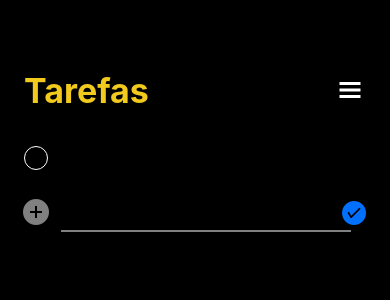
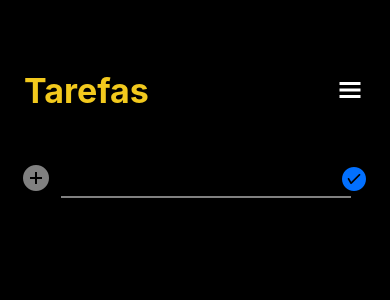
Before and after one commit to rayonefreire/todo, a React Native app: screen /Home in a window 390 px wide. Shown: the top 300 px of the page. Built offline with nearby package versions, Linux system fonts and the light colour scheme.

Commit message:
tirando item vazio

```diff
--- a/App.tsx
+++ b/App.tsx
@@ -1,6 +1,5 @@
 import { NavigationContainer } from '@react-navigation/native';
 import { StatusBar } from 'expo-status-bar';
-import { Home } from './src/pages/Home';
 import Routes from './src/routes';
 
 export default function App() {
--- a/src/pages/Home/index.tsx
+++ b/src/pages/Home/index.tsx
@@ -22,10 +22,10 @@ export function Home(){
   const [text, setText] = useState(String);
   const [modalVisible, setModalVisible] = useState(false);
   const [list, setList] = useState([
-    {id: '', name: '',}
+
   ]);
   const [listConcluded, setListConcluded] = useState([
-    {id: '', name: ''},
+
   ]);
 
   function addTask() {
@@ -74,8 +74,7 @@ export function Home(){
         <FlatList
           data={list}
           extraData={list}
-          renderItem={({ item }) => <Item getList={getList} item={item} list={list} listConcluded={listConcluded} name={item.name} />}
-          keyExtractor={( item ) => item.id}
+          renderItem={({ item }) => <Item getList={getList} item={item} list={list} listConcluded={listConcluded} name={item} />}
         />
         <View style={styles.form}>
           <Ionicons name="ios-add-circle-sharp" size={32} color="gray" />
```
